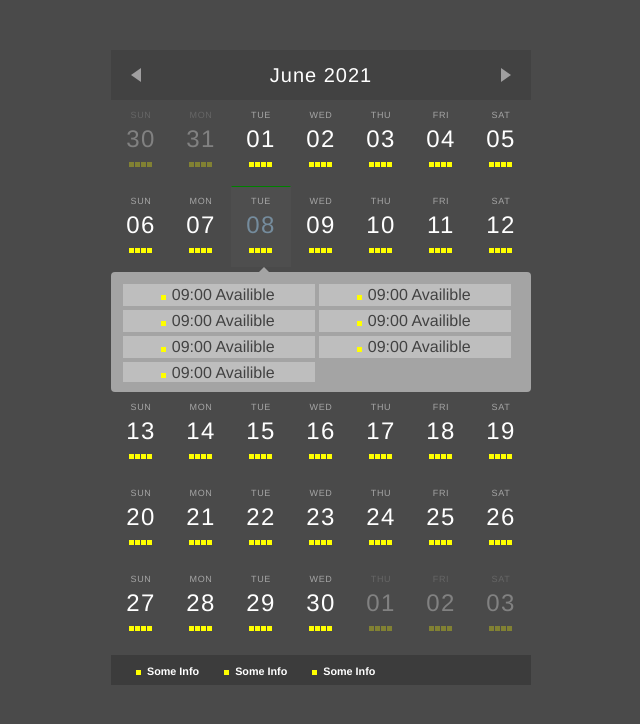
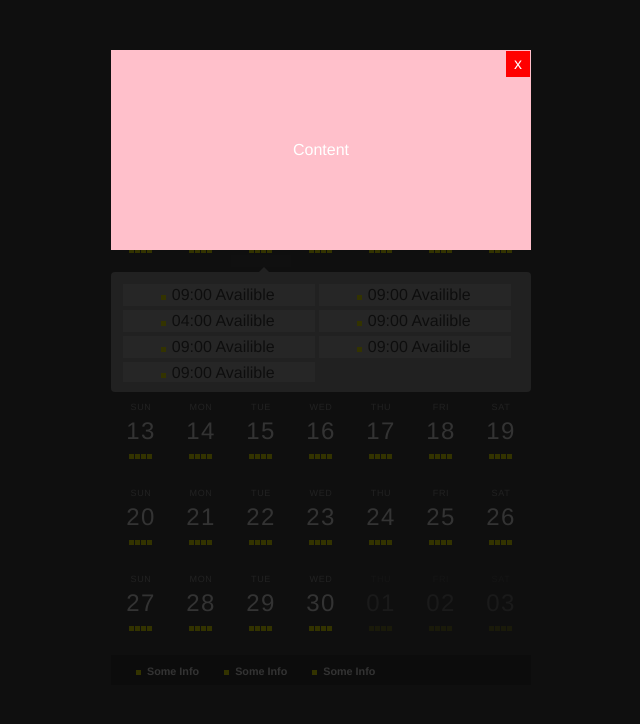
Before and after one commit to AleksandrRiabov/calendar, a React (Create React App) app: page / in a window 1280 px wide. Shown: the top 724 px of the page, without its empty margins (319-959 px from the left). Built offline with nearby package versions, Linux system fonts and the light colour scheme.

Commit message:
Added BookingModal component and functioanlity to it

```diff
--- a/src/components/App/App.js
+++ b/src/components/App/App.js
@@ -2,20 +2,20 @@
 import CalendarHeader from "../CalendarHeader/CalendarHeader";
 import Month from "../Month/Month";
 import CalendarFooter from "../CalendarFooter/CalendarFooter";
-import {AppProvider} from "../../context";
+import BookingModal from "../BookingModal/BookingModal";
+import {useGlobalContext} from "../../context";
 
 function App() {
-
+	const {showBookingModal} = useGlobalContext();
   return (
-	  <AppProvider>
+		  <>
+		  {showBookingModal ? <BookingModal /> : null}
 	     <div className="calendar">
 			  <CalendarHeader />
 			  <Month />
 			  <CalendarFooter />
    		 </div>
-	  </AppProvider>
-
-
+			 </>
   );
 }
 
--- /dev/null
+++ b/src/components/BookingModal/BookingModal.css
@@ -0,0 +1,33 @@
+.modal-container{
+   position: absolute;
+   top: 0;
+   left: 0;
+   bottom: 0;
+   right: 0;
+   background: rgb(0, 0, 0, 0.8);
+   z-index: 1000;
+}
+
+.modal{
+   width: 100%;
+   max-width: 420px;
+   min-height: 200px;
+   margin: 50px auto;
+   display: flex;
+   justify-content: center;
+   align-items: center;
+   position: relative;
+   background: pink;
+}
+
+.modal-content{
+   padding: 10px;
+}
+
+.modal .close{
+   position: absolute;
+   top: 1px;
+   right: 1px;
+   padding: 4px 8px;;
+   background-color: red;
+}
--- /dev/null
+++ b/src/components/BookingModal/BookingModal.js
@@ -0,0 +1,18 @@
+import React from 'react'
+import "./BookingModal.css"
+import {useGlobalContext} from "../../context";
+
+export default function BookingModal() {
+   const {closeBookingModal, bookingModalContent} = useGlobalContext();
+
+   return (
+      <div className="modal-container">
+          <div className="modal">
+             <div className="modal-content">
+                {bookingModalContent}
+             </div>
+             <div className="close" onClick={() => closeBookingModal()}>x</div>
+          </div>
+      </div>
+   )
+}
--- a/src/components/DayInfo/DayInfo.js
+++ b/src/components/DayInfo/DayInfo.js
@@ -6,7 +6,7 @@
 	const dayInfoInnerRef = useRef(null);
 	const dayInfoRef = useRef(null);
 	const arrowRef = useRef(null);
-	const {selectedDay} = useGlobalContext();
+	const {selectedDay, openBookingModal} = useGlobalContext();
 
 	useEffect(() => {
 		dayInfoInnerRef.current.style.opacity = 1;
@@ -29,7 +29,7 @@
 			<div ref={dayInfoInnerRef} className="dayTimesWrapper">
 			   <h5 className="dayInfoTime"><span className="indicator"></span> 09:00 <span>Availible</span></h5>
 				<h5 className="dayInfoTime"><span className="indicator"></span> 09:00 <span>Availible</span></h5>
-				<h5 className="dayInfoTime"><span className="indicator"></span> 09:00 <span>Availible</span></h5>
+				<h5 onClick={() => {openBookingModal("04:00")}} className="dayInfoTime"><span className="indicator"></span> 04:00 <span>Availible</span></h5>
 				<h5 className="dayInfoTime"><span className="indicator"></span> 09:00 <span>Availible</span></h5>
 				<h5 className="dayInfoTime"><span className="indicator"></span> 09:00 <span>Availible</span></h5>
 				<h5 className="dayInfoTime"><span className="indicator"></span> 09:00 <span>Availible</span></h5>
--- a/src/components/SingleDay/SingleDay.js
+++ b/src/components/SingleDay/SingleDay.js
@@ -4,15 +4,26 @@
 
 
 const SingleDay = ({day}) => {
-	const {selectedDay, currentDate, selectDay} = useGlobalContext();
+	const {selectedDay, currentDate, selectDay,subtractMonth, addMonth} = useGlobalContext();
 
 	const isToday = (moment().format("MMMM DD YYYY") === day.format("MMMM DD YYYY"));
-	const isThisMonth = (day.format("MMMM") !== currentDate.format("MMMM"));
+	const notThisMonth = (day.format("MMMM") !== currentDate.format("MMMM"));
 	const isSelected = (selectedDay.format("MMMM DD YYYY") === day.format("MMMM DD YYYY"));
+	const prevMonth = (notThisMonth && day.isBefore(currentDate));
+   const nextMonth = (notThisMonth && day.isAfter(currentDate));
+
+	const prevOrNextMonth = () => {
+		if (prevMonth){
+			subtractMonth();
+		}
+		if (nextMonth){
+			addMonth();
+		}
+	}
 
 	return (
-	   <div onClick={() => selectDay(day)}
-		   className={`singleDay ${isThisMonth ? "other": ""} ${isSelected ? "selectedDay": ""}`}>
+	   <div onClick={() => {selectDay(day); prevOrNextMonth()}}
+		   className={`singleDay ${notThisMonth ? "other": ""} ${isSelected ? "selectedDay": ""}`}>
 		  <div className="dayName">{day.format("ddd")}</div>
 		  <div className={`dayNumber ${isToday && "today"}`}>{day.format("DD")}</div>
 		  <div className="singlDayAvailability">
--- a/src/context.js
+++ b/src/context.js
@@ -6,7 +6,9 @@
 const initialState = {
 	currentDate: moment(),
 	calendar: [],
-	selectedDay: moment() //today
+	selectedDay: moment(),
+	showBookingModal: true,
+	bookingModalContent: "Content"
 }
 const AppProvider = ({children}) => {
 	const [state, dispatch] = useReducer(reducer, initialState)
@@ -31,10 +33,17 @@
 		 dispatch({type: "SELECT DAY", payload: day})
 	}
 
+	const openBookingModal = (content) => {
+		dispatch({type: "OPEN BOOKING MODAL",  payload: content});
+	}
 
-	const setAnimatedElement = (element) =>{
-		console.log(element)
+	const closeBookingModal = () => {
+		dispatch({type: "CLOSE BOOKING MODAL", payload: "e4mpty"});
 	}
+
+
+
+
 
 	const data = {
 		currentDate: state.currentDate,
@@ -43,7 +52,10 @@
 		calendar: state.calendar,
 		selectedDay: state.selectedDay,
 		selectDay: selectDay,
-		setAnimatedElement
+		openBookingModal,
+		closeBookingModal,
+		showBookingModal: state.showBookingModal,
+		bookingModalContent: state.bookingModalContent
 	}
 
 	return <AppContext.Provider
--- a/src/index.js
+++ b/src/index.js
@@ -2,10 +2,13 @@
 import ReactDOM from 'react-dom';
 import './index.css';
 import App from './components/App/App';
+import {AppProvider} from "./context";
 
 ReactDOM.render(
   <React.StrictMode>
-    <App />
+    <AppProvider>
+      <App />
+    </AppProvider>
   </React.StrictMode>,
   document.getElementById('root')
 );
--- a/src/reducer.js
+++ b/src/reducer.js
@@ -16,9 +16,11 @@
 		case  "SELECT DAY":
 			return {...state, selectedDay: action.payload}
 
-		case  "ELEMENT TO ANIMATE":
-			return {...state, animatedElement: action.payload}
+		case  "OPEN BOOKING MODAL":
+			return {...state,  showBookingModal: true, bookingModalContent: action.payload }
 
+			case  "CLOSE BOOKING MODAL":
+				return {...state,  showBookingModal: false }
 		default:
 			return state;
 	}
```
Also changed, not shown: 1 other file (tests, documents, lock files or other folders).
